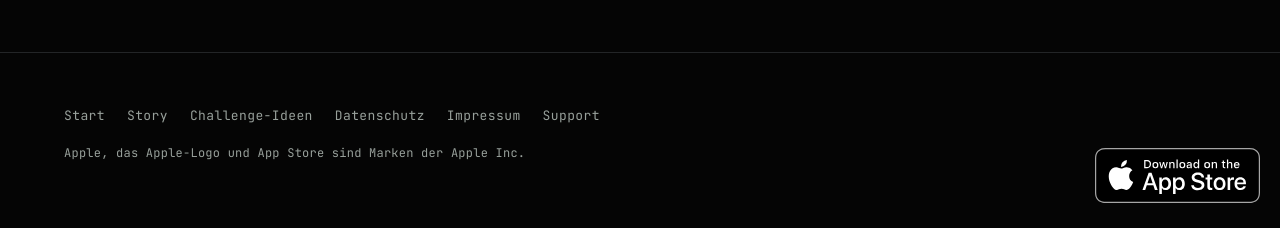
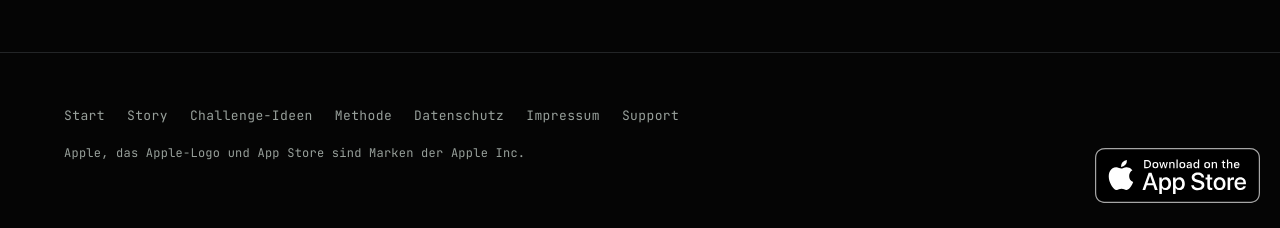
Before and after one commit to YannesJ/12c-website, a Jekyll site: the page built from index.html, in a window 1280 px wide and 900 px high, scrolled down 6547 px. Shown: the part 669-897 px from the top of the window. Built offline with Jekyll 4.4.1, drawn with Linux system fonts in a browser that asks for light colours.

Commit message:
fix: Methode-Link fehlte im Footer
Header hatte Ideen + Methode, der Footer bisher nur Ideen (ohne Methode).

Co-Authored-By: Claude Sonnet 5 <noreply@anthropic.com>

```diff
--- a/_includes/footer.html
+++ b/_includes/footer.html
@@ -7,6 +7,7 @@
         <a href="{{ home_url | relative_url }}">{{ t.start }}</a>
         {% if site.data.pages.story[page.lang] %}<a href="{{ site.data.pages.story[page.lang] | relative_url }}">{{ t.story }}</a>{% endif %}
         {% if site.data.pages['challenge-ideas'][page.lang] %}<a href="{{ site.data.pages['challenge-ideas'][page.lang] | relative_url }}">{{ t.challenge_ideas }}</a>{% endif %}
+        {% if site.data.pages.method[page.lang] %}<a href="{{ site.data.pages.method[page.lang] | relative_url }}">{{ t.method }}</a>{% endif %}
         {% if site.data.pages.privacy[page.lang] %}<a href="{{ site.data.pages.privacy[page.lang] | relative_url }}">{{ t.privacy }}</a>{% endif %}
         {% if page.lang == 'en' %}
         <a href="{{ '/imprint.html#en' | relative_url }}">{{ t.imprint }}</a>
```
